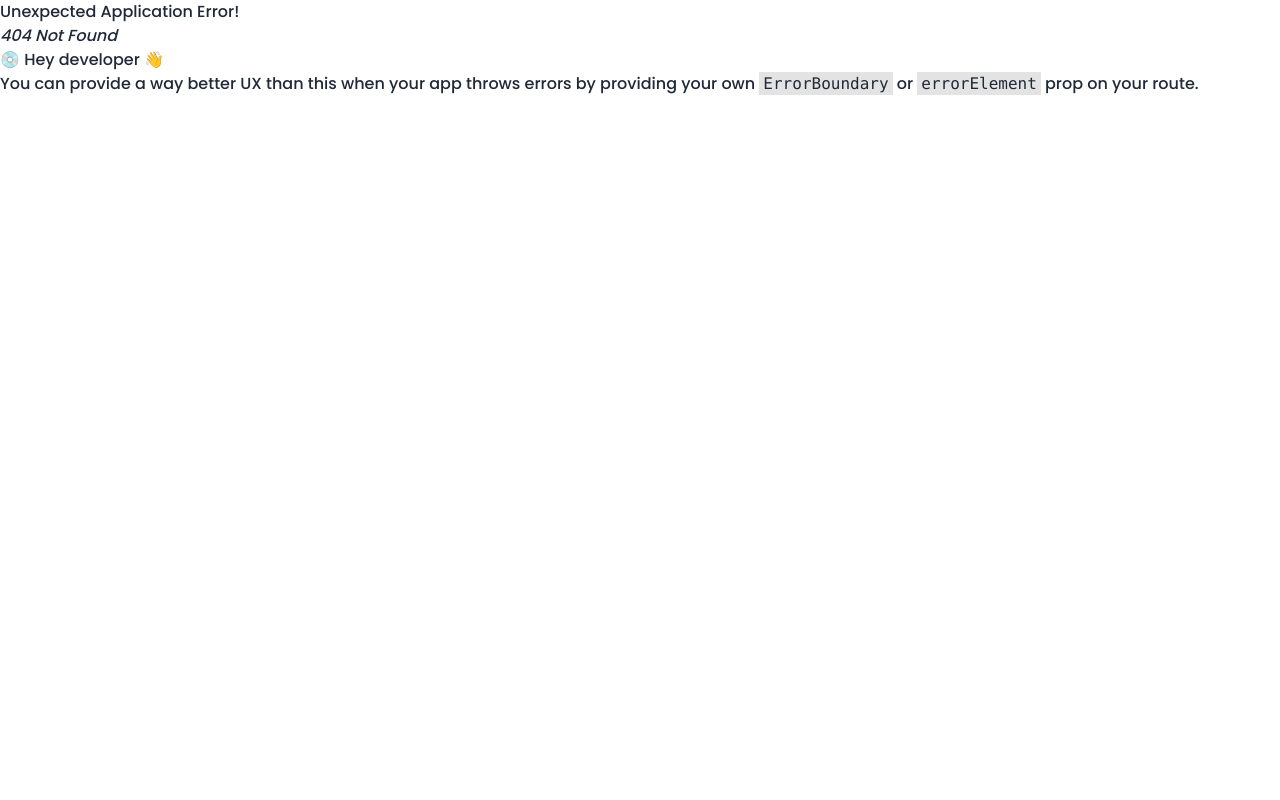
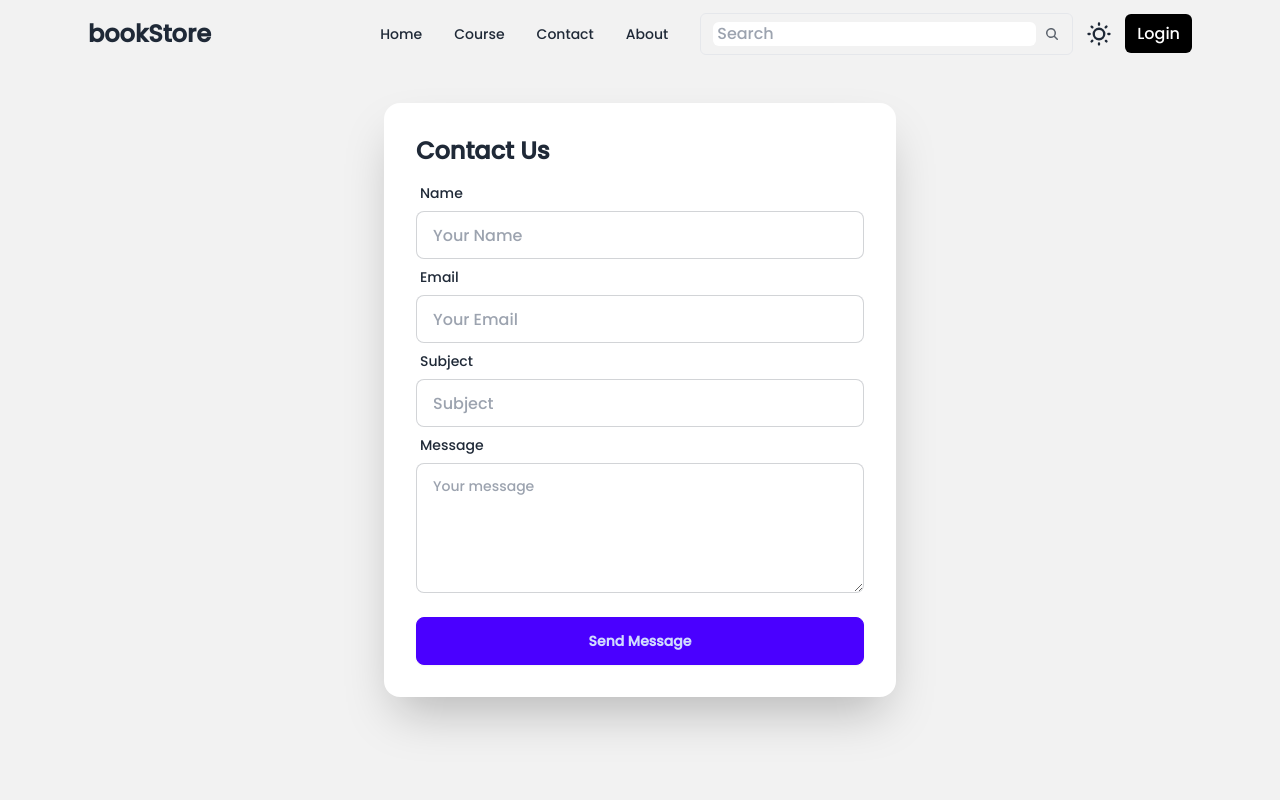
Before and after one commit to hussain552/BookStoreapi-Frontend, a React (Vite) app: page /contact in a window 1280 px wide. Before the commit this address had no page. Shown: the top 800 px of the page. Built offline with nearby package versions, Linux system fonts and the light colour scheme.

Commit message:
Your commit message describing the updates

```diff
--- a/package.json
+++ b/package.json
@@ -23,14 +23,14 @@
         "@types/react": "^18.2.64",
         "@types/react-dom": "^18.2.21",
         "@vitejs/plugin-react": "^4.2.1",
-        "autoprefixer": "^10.4.18",
+        "autoprefixer": "^10.4.20",
         "daisyui": "^4.12.13",
         "eslint": "^8.57.0",
         "eslint-plugin-react": "^7.34.0",
         "eslint-plugin-react-hooks": "^4.6.0",
         "eslint-plugin-react-refresh": "^0.4.5",
-        "postcss": "^8.4.35",
-        "tailwindcss": "^3.4.1",
+        "postcss": "^8.4.47",
+        "tailwindcss": "^3.4.14",
         "vite": "^5.1.6"
     }
 }
--- a/src/components/ContactUS.jsx
+++ b/src/components/ContactUS.jsx
@@ -1,5 +1,6 @@
 import React, { useState } from 'react';
 import axios from 'axios';
+
 const ContactUS = () => {
   const [statusMessage, setStatusMessage] = useState('');
   const [formData, setFormData] = useState({
@@ -25,9 +26,15 @@ const ContactUS = () => {
         name: '',
         email: '',
         subject: '',
-        message: ''
+        message: '',
+
       });
-    } catch (error) {
+      const {msg}=response.data
+      if (response.data){
+        toast.success(msg);
+      }
+    }
+    catch (error) {
       console.error('Error submitting the form:', error);
       setStatusMessage('Failed to send the message. Please try again.');
     }
--- a/src/components/Login.jsx
+++ b/src/components/Login.jsx
@@ -1,11 +1,9 @@
-import React, { useState } from "react";
+import React from "react";
 import { Link } from "react-router-dom";
 import { useForm } from "react-hook-form";
 import axios from "axios";
 import toast from "react-hot-toast";
-
 function Login() {
-  const [loading, setLoading] = useState(false);
   const {
     register,
     handleSubmit,
@@ -17,37 +15,35 @@ function Login() {
       email: data.email,
       password: data.password,
     };
+    await axios.post("https://bookstoreapi-backend-1.onrender.com/user/login", userInfo)
+      .then((res) => {
 
-    setLoading(true);
-    try {
-      const res = await axios.post("https://bookstoreapi-backend-1.onrender.com/user/login", userInfo);
         console.log(res.data);
         if (res.data) {
-        toast.success("Logged in Successfully");
-        localStorage.setItem("Users", JSON.stringify(res.data.user));
+          toast.success("Loggedin Successfully");
           document.getElementById("my_modal_3").close();
           setTimeout(() => {
             window.location.reload();
+            localStorage.setItem("Users", JSON.stringify(res.data.user));
           }, 1000);
         }
-    } catch (err) {
+      })
+      .catch((err) => {
         if (err.response) {
           console.log(err);
           toast.error("Error: " + err.response.data.message);
-      } else {
-        toast.error("An unexpected error occurred.");
+          setTimeout(() => {}, 2000);
         }
-    } finally {
-      setLoading(false);
-    }
+      });
   };
-
   return (
     <div>
       <dialog id="my_modal_3" className="modal">
         <div className="modal-box">
           <form onSubmit={handleSubmit(onSubmit)} method="dialog">
-            {/* Close Modal Button */}
+            {/* if there is a button in form, it will close the modal */}
+
+
             <Link
               to="/"
               className="btn btn-sm btn-circle btn-ghost absolute right-2 top-2"
@@ -56,8 +52,10 @@ function Login() {
               ✕
             </Link>
 
+
+
             <h3 className="font-bold text-lg">Login</h3>
-            {/* Email Field */}
+            {/* Email */}
             <div className="mt-4 space-y-2">
               <span>Email</span>
               <br />
@@ -74,7 +72,7 @@ function Login() {
                 </span>
               )}
             </div>
-            {/* Password Field */}
+            {/* password */}
             <div className="mt-4 space-y-2">
               <span>Password</span>
               <br />
@@ -94,17 +92,15 @@ function Login() {
 
             {/* Button */}
             <div className="flex justify-around mt-6">
-              <button
-                className={`bg-pink-500 text-white rounded-md px-3 py-1 ${loading ? 'opacity-50 cursor-not-allowed' : 'hover:bg-pink-700 duration-200'}`}
-                disabled={loading}
-              >
-                {loading ? 'Logging in...' : 'Login'}
+              <button className="bg-pink-500 text-white rounded-md px-3 py-1 hover:bg-pink-700 duration-200">
+                Login
               </button>
               <p>
                 Not registered?{" "}
                 <Link
                   to="/signup"
                   className="underline text-blue-500 cursor-pointer"
+                  onClick={() => document.getElementById("my_modal_3").close()}
                 >
                   Signup
                 </Link>{" "}
--- a/src/components/Navbar.jsx
+++ b/src/components/Navbar.jsx
@@ -1,13 +1,12 @@
 import React, { useEffect } from "react";
-import { Link } from "react-router-dom";
 import { useState } from "react";
+import { Link } from "react-router-dom"; // Import Link
 import Login from "./Login";
 import Logout from "./Logout";
 import { useAuth } from "../context/AuthProvider";
 
 function Navbar() {
   const [authUser, setAuthUser] = useAuth();
-
   const [theme, setTheme] = useState(
     localStorage.getItem("theme") ? localStorage.getItem("theme") : "light"
   );
@@ -38,22 +37,24 @@ function Navbar() {
       window.removeEventListener("scroll", handleScroll);
     };
   }, []);
+
   const navItems = (
     <>
       <li>
         <Link to="/">Home</Link>
       </li>
       <li>
-      <Link to="/course">Course</Link>
+        <Link to="/course">Course</Link>
       </li>
       <li>
-        <Link to="/contacts">ContactUs</Link>
+        <Link to="/contact">Contact</Link>
       </li>
       <li>
-        <Link to="/About"> About</Link>
+        <Link to="/about">About</Link>
       </li>
     </>
   );
+
   return (
     <>
       <div
@@ -93,7 +94,8 @@ function Navbar() {
                 {navItems}
               </ul>
             </div>
-            <Link to ="/" className=" text-2xl font-bold cursor-pointer">bookStore</Link>
+
+            <Link to="/" className=" text-2xl font-bold cursor-pointer">bookStore</Link>
           </div>
           <div className="navbar-end space-x-3">
             <div className="navbar-center hidden lg:flex">
@@ -121,7 +123,6 @@ function Navbar() {
               </label>
             </div>
             <label className="swap swap-rotate">
-              {/* this hidden checkbox controls the state */}
               <input
                 type="checkbox"
                 className="theme-controller"
--- a/src/components/Signup.jsx
+++ b/src/components/Signup.jsx
@@ -23,7 +23,7 @@ function Signup() {
     };
 
     try {
-      const res = await axios.post("user/signup", userInfo);
+      const res = await axios.post("https://bookstoreapi-backend-1.onrender.com/user/signup", userInfo);
       console.log(res.data);
       if (res.data) {
         toast.success("Signup Successfully");
--- a/src/main.jsx
+++ b/src/main.jsx
@@ -26,7 +26,7 @@ const AppRoutes = () => {
       <Route path="/" element={<Layout />}>
         <Route path="" element={<Home />} /> {/* Default route for '/' */}
         <Route path="about" element={<AboutUs />} />
-        <Route path="contacts" element={<ContactUS/>} />
+        <Route path="contact" element={<ContactUS/>} />
 
         {/* Conditionally render Course based on auth status */}
         <Route
```
Also changed, not shown: 1 other file (tests, documents, lock files or other folders). Lines whose indentation alone changed are shown as unchanged.
